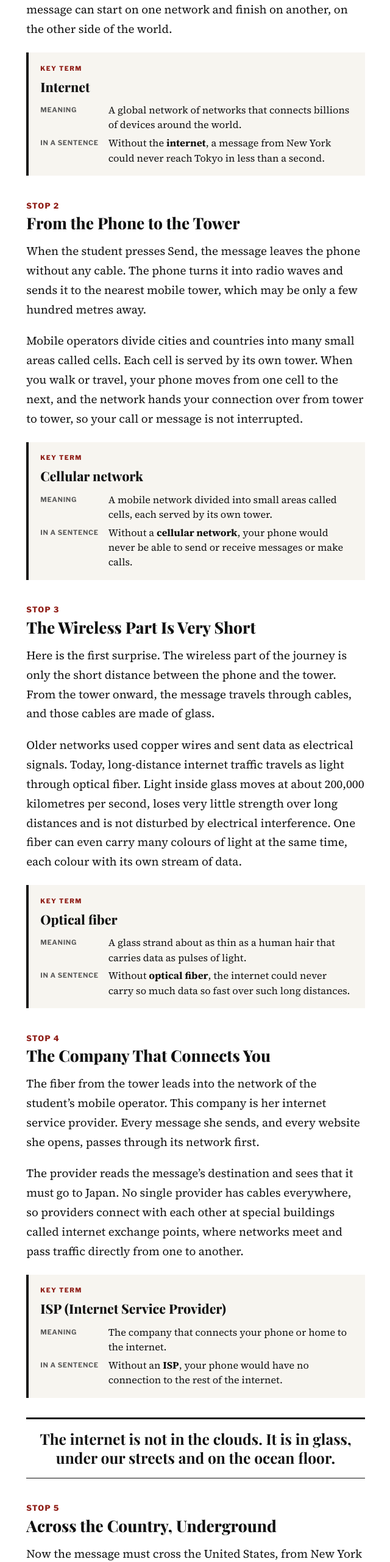
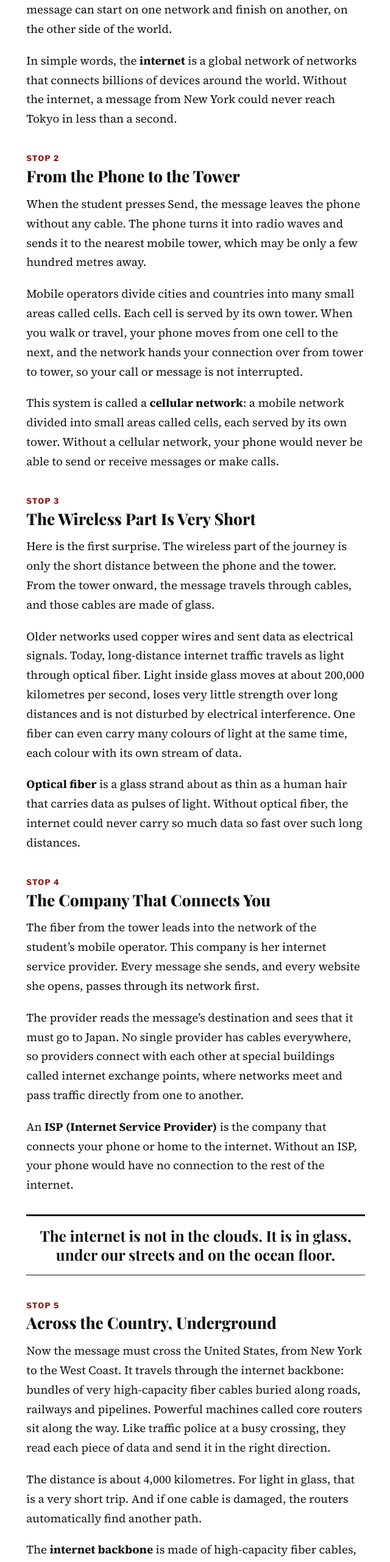
Before and after one commit to rachitratnammudaliar/articles, a plain HTML site: page backbone-of-the-internet/index.html in a window 1280 px wide. Shown: the part 1840-4401 px from the top of the page at 61% size, without its empty margins (319-959 px from the left). Drawn offline with nearby package versions, Linux system fonts and the light colour scheme.

Commit message:
Article: work key terms into the text, remove term boxes

```diff
--- a/backbone-of-the-internet/index.html
+++ b/backbone-of-the-internet/index.html
@@ -249,89 +249,40 @@
     <h2><span class="num">STOP 1</span>A Network of Networks</h2>
     <p>Before we follow the message, we need to understand where it travels. The internet is not one giant computer, and no single company owns it. It is millions of separate networks — home Wi-Fi networks, university networks, mobile operators, cloud companies — all connected to each other and all using the same rules to exchange data.</p>
     <p>Because these networks agree on how to pass data along, a message can start on one network and finish on another, on the other side of the world.</p>
-    <div class="term">
-      <div class="lab">Key term</div>
-      <div class="w">Internet</div>
-      <dl>
-        <dt>Meaning</dt><dd>A global network of networks that connects billions of devices around the world.</dd>
-        <dt>In a sentence</dt><dd>Without the <strong>internet</strong>, a message from New York could never reach Tokyo in less than a second.</dd>
-      </dl>
-    </div>
+    <p>In simple words, the <strong>internet</strong> is a global network of networks that connects billions of devices around the world. Without the internet, a message from New York could never reach Tokyo in less than a second.</p>
 
     <h2><span class="num">STOP 2</span>From the Phone to the Tower</h2>
     <p>When the student presses Send, the message leaves the phone without any cable. The phone turns it into radio waves and sends it to the nearest mobile tower, which may be only a few hundred metres away.</p>
     <p>Mobile operators divide cities and countries into many small areas called cells. Each cell is served by its own tower. When you walk or travel, your phone moves from one cell to the next, and the network hands your connection over from tower to tower, so your call or message is not interrupted.</p>
-    <div class="term">
-      <div class="lab">Key term</div>
-      <div class="w">Cellular network</div>
-      <dl>
-        <dt>Meaning</dt><dd>A mobile network divided into small areas called cells, each served by its own tower.</dd>
-        <dt>In a sentence</dt><dd>Without a <strong>cellular network</strong>, your phone would never be able to send or receive messages or make calls.</dd>
-      </dl>
-    </div>
+    <p>This system is called a <strong>cellular network</strong>: a mobile network divided into small areas called cells, each served by its own tower. Without a cellular network, your phone would never be able to send or receive messages or make calls.</p>
 
     <h2><span class="num">STOP 3</span>The Wireless Part Is Very Short</h2>
     <p>Here is the first surprise. The wireless part of the journey is only the short distance between the phone and the tower. From the tower onward, the message travels through cables, and those cables are made of glass.</p>
     <p>Older networks used copper wires and sent data as electrical signals. Today, long-distance internet traffic travels as light through optical fiber. Light inside glass moves at about 200,000 kilometres per second, loses very little strength over long distances and is not disturbed by electrical interference. One fiber can even carry many colours of light at the same time, each colour with its own stream of data.</p>
-    <div class="term">
-      <div class="lab">Key term</div>
-      <div class="w">Optical fiber</div>
-      <dl>
-        <dt>Meaning</dt><dd>A glass strand about as thin as a human hair that carries data as pulses of light.</dd>
-        <dt>In a sentence</dt><dd>Without <strong>optical fiber</strong>, the internet could never carry so much data so fast over such long distances.</dd>
-      </dl>
-    </div>
+    <p><strong>Optical fiber</strong> is a glass strand about as thin as a human hair that carries data as pulses of light. Without optical fiber, the internet could never carry so much data so fast over such long distances.</p>
 
     <h2><span class="num">STOP 4</span>The Company That Connects You</h2>
     <p>The fiber from the tower leads into the network of the student’s mobile operator. This company is her internet service provider. Every message she sends, and every website she opens, passes through its network first.</p>
     <p>The provider reads the message’s destination and sees that it must go to Japan. No single provider has cables everywhere, so providers connect with each other at special buildings called internet exchange points, where networks meet and pass traffic directly from one to another.</p>
-    <div class="term">
-      <div class="lab">Key term</div>
-      <div class="w">ISP (Internet Service Provider)</div>
-      <dl>
-        <dt>Meaning</dt><dd>The company that connects your phone or home to the internet.</dd>
-        <dt>In a sentence</dt><dd>Without an <strong>ISP</strong>, your phone would have no connection to the rest of the internet.</dd>
-      </dl>
-    </div>
+    <p>An <strong>ISP (Internet Service Provider)</strong> is the company that connects your phone or home to the internet. Without an ISP, your phone would have no connection to the rest of the internet.</p>
 
     <blockquote class="pull">The internet is not in the clouds. It is in glass, under our streets and on the ocean floor.</blockquote>
 
     <h2><span class="num">STOP 5</span>Across the Country, Underground</h2>
     <p>Now the message must cross the United States, from New York to the West Coast. It travels through the internet backbone: bundles of very high-capacity fiber cables buried along roads, railways and pipelines. Powerful machines called core routers sit along the way. Like traffic police at a busy crossing, they read each piece of data and send it in the right direction.</p>
-    <p>The distance is about 4,000 kilometres. For light in glass, that takes only about 20 milliseconds, less than the blink of an eye. And if one cable is damaged, the routers automatically find another path.</p>
-    <div class="term">
-      <div class="lab">Key term</div>
-      <div class="w">Internet backbone</div>
-      <dl>
-        <dt>Meaning</dt><dd>High-capacity fiber cables, often buried underground, that connect cities and countries.</dd>
-        <dt>In a sentence</dt><dd>Buried under roads and railways, the <strong>internet backbone</strong> carries the message across the USA in about 20 milliseconds.</dd>
-      </dl>
-    </div>
+    <p>The distance is about 4,000 kilometres. For light in glass, that is a very short trip. And if one cable is damaged, the routers automatically find another path.</p>
+    <p>The <strong>internet backbone</strong> is made of high-capacity fiber cables, often buried underground, that connect cities and countries. Buried under roads and railways, the internet backbone carries the message across the USA in about 20 milliseconds.</p>
 
     <h2><span class="num">STOP 6</span>Where the Land Ends</h2>
     <p>On the Pacific coast, the land network ends. To reach Japan, the message must now go into the sea. The place where this happens is a quiet, secure building near the beach: a cable landing station.</p>
     <p>Here, the cable from the ocean comes ashore and is connected to the networks on land. The station also sends electricity into the submarine cable, because the equipment inside the cable on the ocean floor needs power to work.</p>
-    <div class="term">
-      <div class="lab">Key term</div>
-      <div class="w">Cable landing station</div>
-      <dl>
-        <dt>Meaning</dt><dd>A building on the coast where a submarine cable comes out of the sea and connects to networks on land.</dd>
-        <dt>In a sentence</dt><dd>At the <strong>cable landing station</strong>, the message leaves the land network and enters the sea.</dd>
-      </dl>
-    </div>
+    <p>A <strong>cable landing station</strong> is a building on the coast where a submarine cable comes out of the sea and connects to networks on land. At the cable landing station, the message leaves the land network and enters the sea.</p>
 
     <h2><span class="num">STOP 7</span>The Floor of the Pacific Ocean</h2>
     <p>This is the most surprising part of the journey. The message does not go up to a satellite. It goes down, to the bottom of the ocean. A submarine cable carries it about 9,000 kilometres across the Pacific, lying on the sea floor, sometimes thousands of metres deep.</p>
     <p>Near the coast, these cables are protected with thick steel armour against ship anchors and fishing nets. In the deep ocean, a cable is only about as thick as a garden hose. Inside are the optical fibers that carry the light, and along the cable there are devices called repeaters, which make the light signal strong again so it can cross the whole ocean.</p>
     <p>According to the International Telecommunication Union, more than 99% of international data travels through submarine cables. TeleGeography, a research company that maps them, counts more than 600 cable systems in service around the world. Satellites are useful for ships, planes and remote areas, but they carry only a small part of international traffic.</p>
-    <div class="term">
-      <div class="lab">Key term</div>
-      <div class="w">Submarine cable</div>
-      <dl>
-        <dt>Meaning</dt><dd>A fiber-optic cable laid on the ocean floor that connects continents.</dd>
-        <dt>In a sentence</dt><dd>Without <strong>submarine cables</strong>, more than 99% of international data would have no way to cross the oceans.</dd>
-      </dl>
-    </div>
+    <p>A <strong>submarine cable</strong> is a fiber-optic cable laid on the ocean floor that connects continents. Without submarine cables, more than 99% of international data would have no way to cross the oceans.</p>
 
     <h2><span class="num">THE FULL CIRCLE</span>The Same Journey, in Reverse</h2>
     <p>When the cable reaches Japan, the journey repeats in reverse. The message comes ashore at a cable landing station, travels through the Japanese internet backbone to the friend’s ISP, then through optical fiber to a tower near her home. Finally, radio waves carry it the last few hundred metres to her phone.</p>
```
